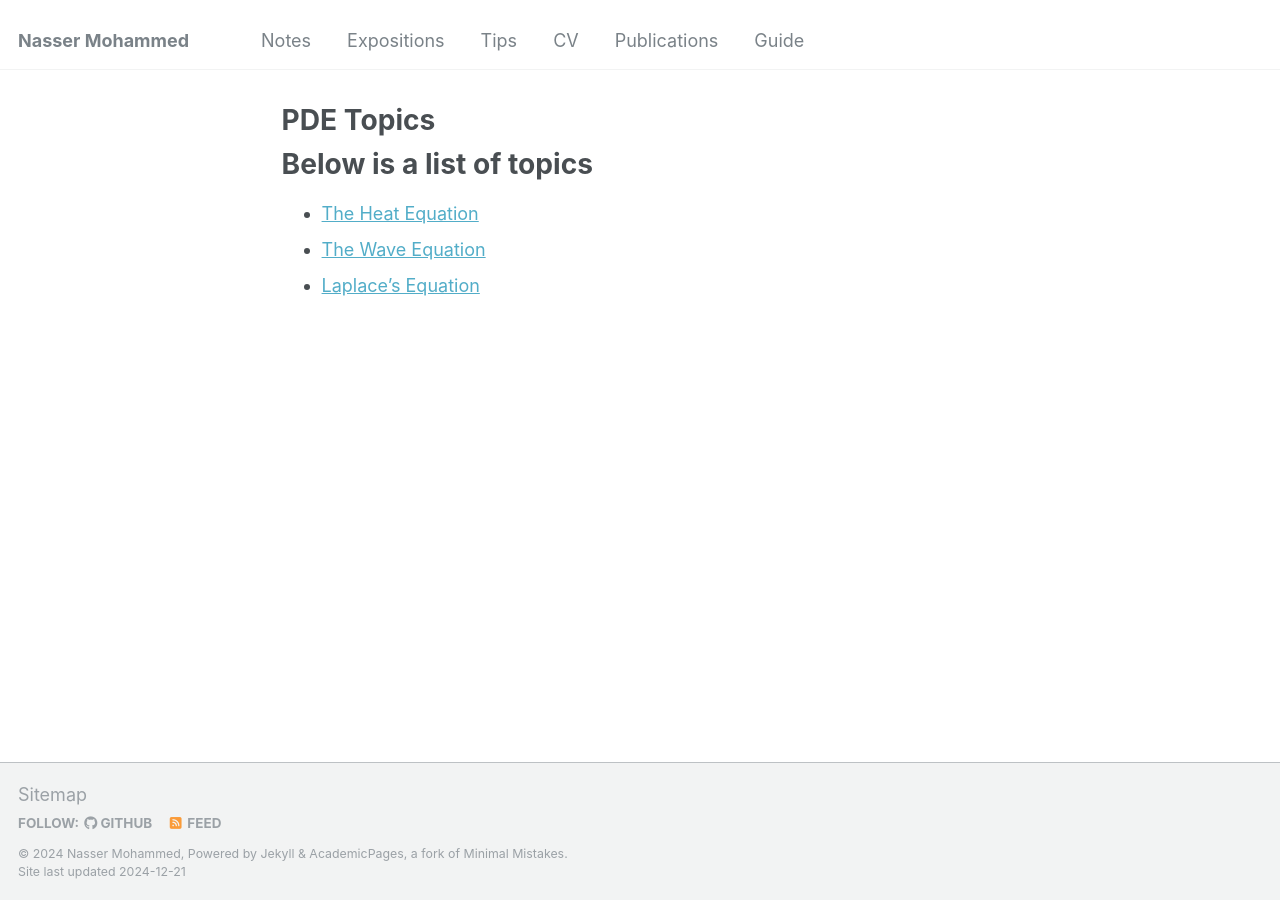
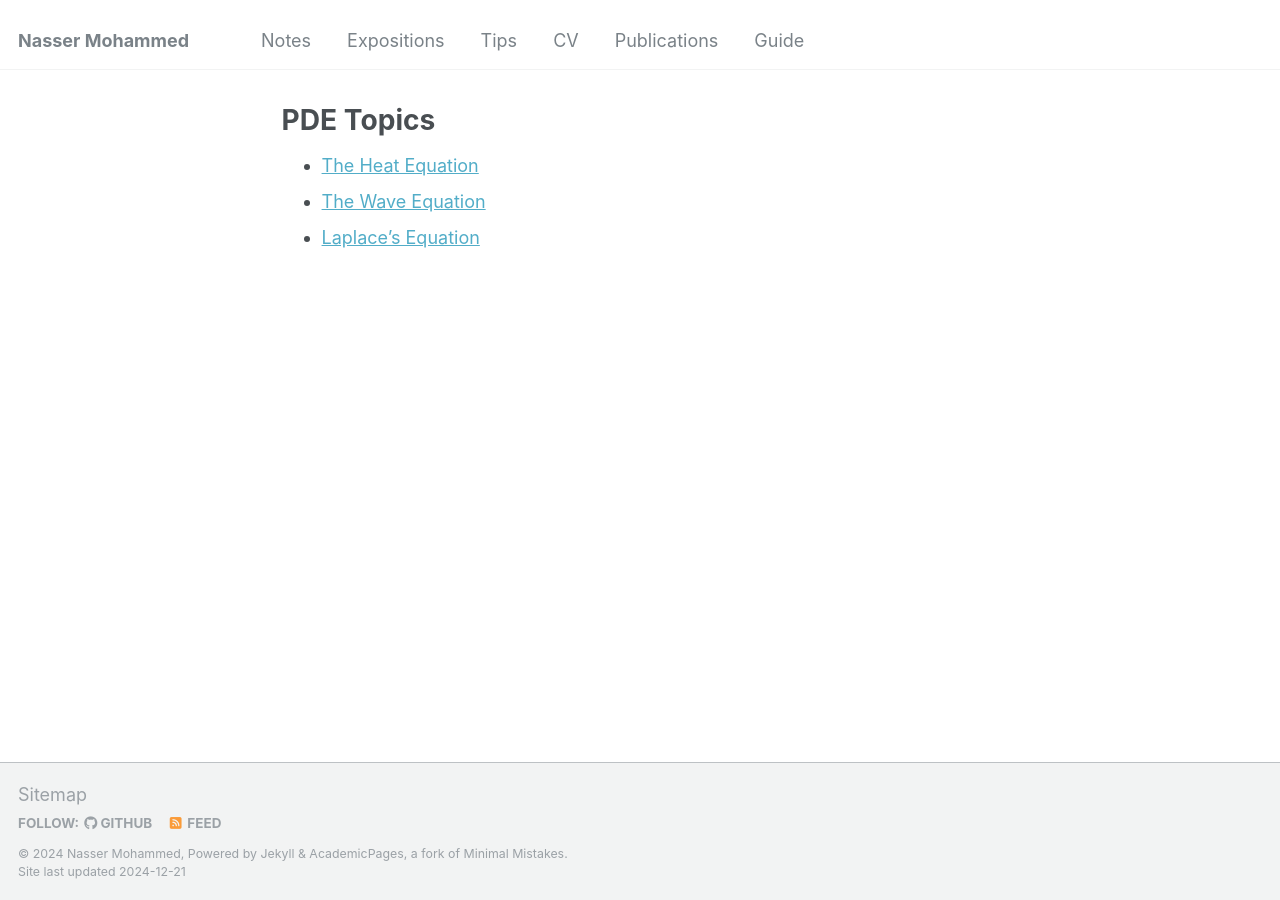
Before and after one commit to Nasser-Mohammed/Nasser-Mohammed.github.io, a Jekyll site: the page built from _pages/notes/pde/nav.md, in a window 1280 px wide. Built offline with Jekyll 4.4.1, drawn with Linux system fonts in a browser that asks for light colours.

Commit message:
Update nav.md

```diff
--- a/_pages/notes/pde/nav.md
+++ b/_pages/notes/pde/nav.md
@@ -5,9 +5,6 @@ permalink: /notes/pde-nav/
 author_profile: false
 ---
 
-Below is a list of topics
-===
-
 - [The Heat Equation](heatequation.md)
 - [The Wave Equation](waveequation.md)
 - [Laplace's Equation](laplaceequation.md)
```
